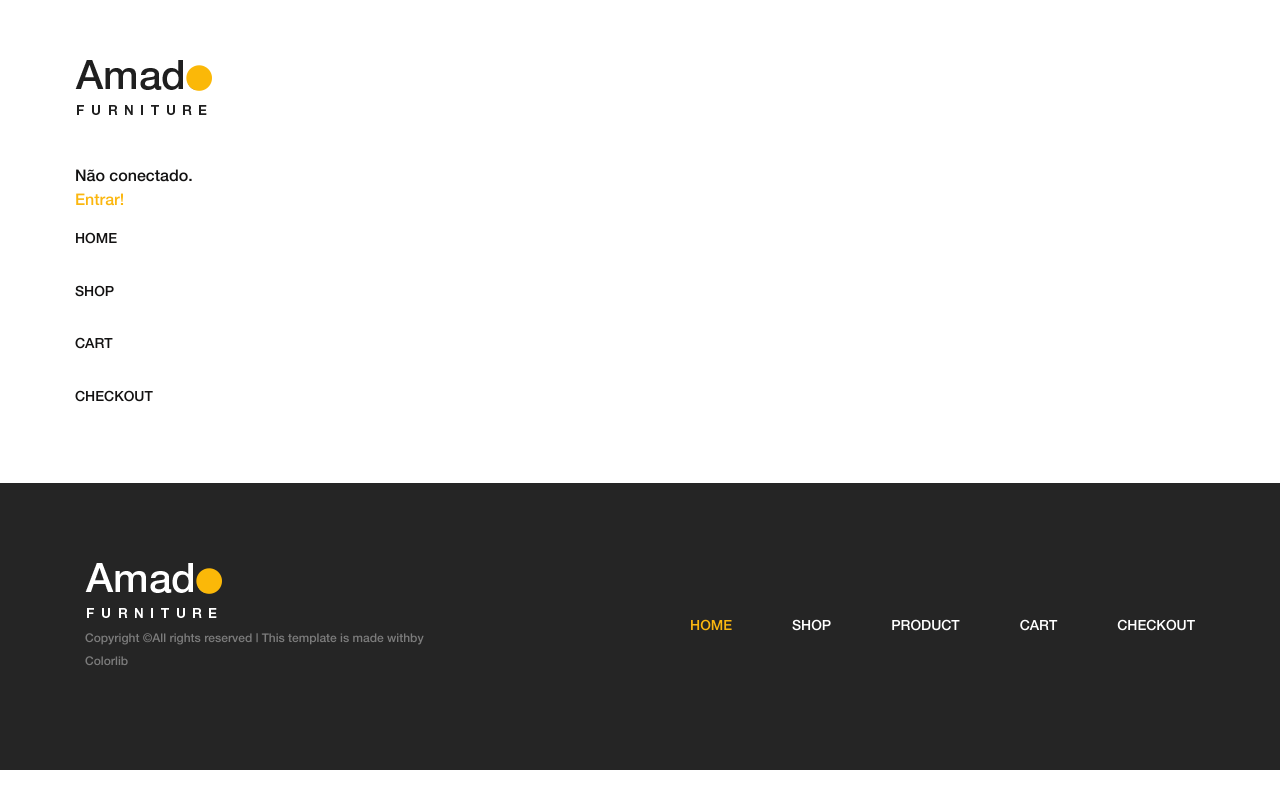
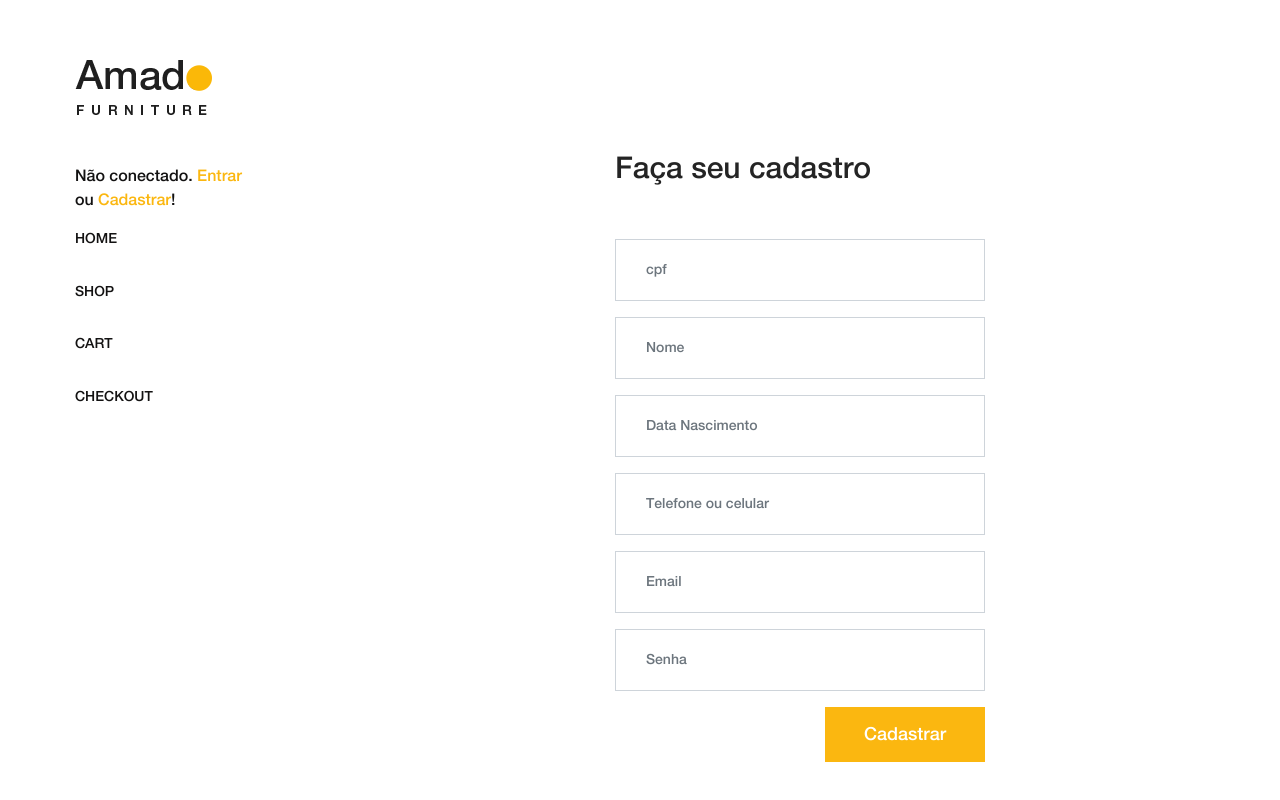
Before and after one commit to mbpereira/amado, a React (Create React App) app in the folder frontend/componentized/: page /register in a window 1280 px wide. Shown: the top 800 px of the page. Built offline with nearby package versions, Linux system fonts and the light colour scheme; some icons are missing.

Commit message:
Tela de cadastro

```diff
--- a/frontend/componentized/src/layout/App.js
+++ b/frontend/componentized/src/layout/App.js
@@ -10,7 +10,7 @@ import logo from '../assets/img/core-img/logo.png'
 
 import './App.css'
 
-function App({ history }) {
+function App() {
 
   const [isLogged, setIsLogged] = useState(false)
   const [sessionInfo, setSessionInfo] = useState(null)
--- a/frontend/componentized/src/layout/components/SessionActions.js
+++ b/frontend/componentized/src/layout/components/SessionActions.js
@@ -5,7 +5,7 @@ export default function SessionActions(props) {
   if (!sessionInfo) {
     return (
       <div className="session-actions">
-        <span>Não conectado. <a href="/login">Entrar!</a></span>
+        <span>Não conectado. <a href="/login">Entrar</a> ou <a href="/register">Cadastrar</a>!</span>
       </div>
     )
   }
--- /dev/null
+++ b/frontend/componentized/src/pages/Register/index.js
@@ -0,0 +1,110 @@
+import React,  { useState } from 'react'
+
+import WrapperContent from '../../components/WrapperContent'
+import ButtonPrimary from '../../components/ButtonPrimary'
+
+import api from '../../api'
+import Session from '../../resources/session'
+
+import './styles.css'
+import moment from 'moment'
+
+export default function Register({ onLogon, history }) {
+
+  const [cpf, setCpf] = useState('')
+  const [name, setName] = useState('')
+  const [birthday, setBirthday] = useState('')
+  const [phone, setPhone] = useState('')
+  const [email, setEmail] = useState('')
+  const [pass, setPass] = useState('')
+
+  function handleRegister(e) {
+    e.preventDefault()
+
+    api.post('/register', {
+      cpf,
+      name,
+      phone,
+      email,
+      pass,
+      birthday: moment(birthday, 'DD/MM/YYYY').format('YYYY-MM-DD'),
+    }, {
+      headers: { 'x-access-token': Session.token }
+    })
+    .then(({data}) => {
+      onLogon(data)
+      history.push('/me')
+    })
+  }
+  return (
+    <WrapperContent className="register mx-auto" title="Faça seu cadastro">
+      <form id="my-2" onSubmit={handleRegister}>
+        <div className="row">
+          <div className="col-12 mb-3">
+            <input
+              type="text"
+              className="form-control custom-form-control"
+              id="cpf"
+              placeholder="cpf"
+              value={cpf}
+              onChange={e => setCpf(e.target.value)} />
+          </div>
+          <div className="col-12 mb-3">
+            <input
+              type="text"
+              className="form-control custom-form-control"
+              id="name"
+              placeholder="Nome"
+              value={name}
+              onChange={e => setName(e.target.value)} />
+          </div>
+          <div className="col-12 mb-3">
+            <input
+              type="text"
+              className="form-control custom-form-control"
+              id="birthday"
+              placeholder="Data Nascimento"
+              value={birthday}
+              onChange={e => setBirthday(e.target.value)} />
+          </div>
+          <div className="col-12 mb-3">
+            <input
+              type="text"
+              className="form-control custom-form-control"
+              id="phone"
+              placeholder="Telefone ou celular"
+              value={phone}
+              onChange={e => setPhone(e.target.value)} />
+          </div>
+          <div className="col-12 mb-3">
+            <input
+              type="text"
+              className="form-control custom-form-control"
+              id="email"
+              placeholder="Email"
+              value={email}
+              onChange={e => setEmail(e.target.value)} />
+          </div>
+          <div className="col-12 mb-3">
+            <input
+              type="password"
+              className="form-control custom-form-control"
+              id="password"
+              placeholder="Senha"
+              value={pass}
+              onChange={e => setPass(e.target.value)} />
+          </div>
+          <div className="col-12">
+            <ButtonPrimary
+              id="submit-update"
+              className="float-right"
+              type="submit">
+              Cadastrar
+            </ButtonPrimary>
+          </div>
+        </div>
+      </form>
+
+    </WrapperContent>
+  )
+}
--- /dev/null
+++ b/frontend/componentized/src/pages/Register/styles.css
@@ -0,0 +1,3 @@
+.register {
+    max-width: 400px;
+}
--- a/frontend/componentized/src/routes.js
+++ b/frontend/componentized/src/routes.js
@@ -13,6 +13,7 @@ import Profile from './pages/Profile'
 import Addresses from './pages/Addresses'
 import Me from './pages/Me'
 import Orders from './pages/Orders'
+import Register from './pages/Register'
 
 function PrivateRoute ({ component: Component, ...rest }) {
     return Session.isLogged()
@@ -29,6 +30,7 @@ export default function Routes({ onLogon }){
                 <Route path="/products/:id" exact component={ProductDetail} />
                 <Route path="/cart" component={Cart} />
                 <Route path="/login" render={routeProps => <Login {...routeProps} onLogon={onLogon} />} />
+                <Route path="/register" render={routeProps => <Register {...routeProps} onLogon={onLogon} /> } />
 
                 <PrivateRoute path="/checkout" component={Checkout} />
                 <PrivateRoute path="/profile" component={Profile} />
```
